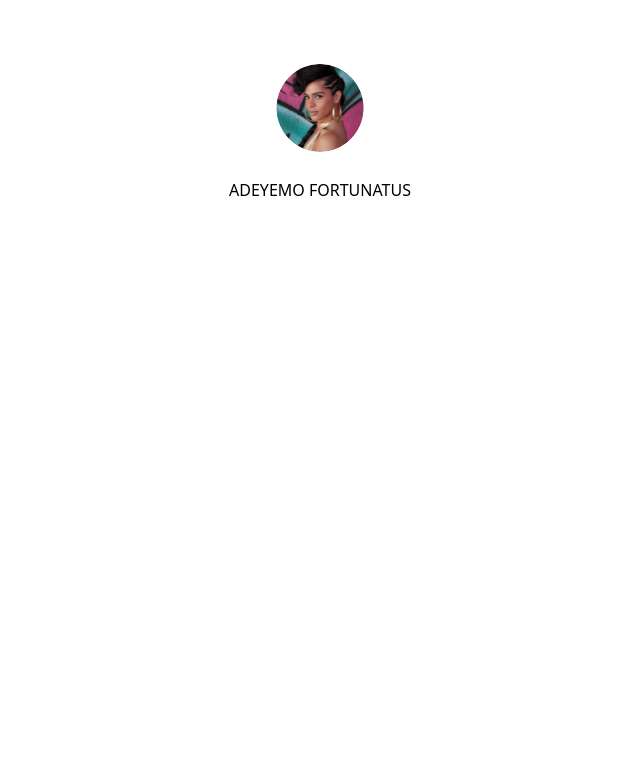
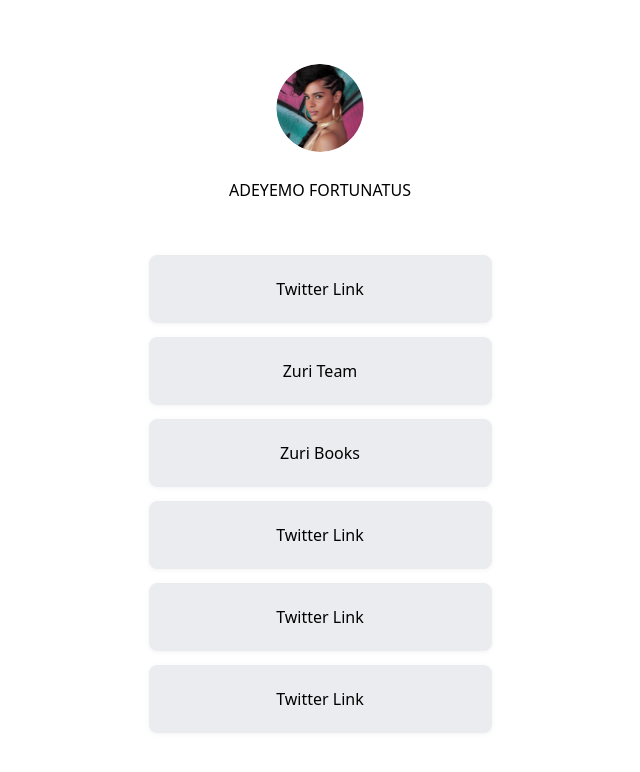
Before and after one commit to Natus05/HNGI, a React (Create React App) app: page / in a window 1280 px wide. Shown: the top 772 px of the page, without its empty margins (320-960 px from the left). Built offline with nearby package versions, Linux system fonts and the light colour scheme.

Commit message:
link section

```diff
--- a/src/App.js
+++ b/src/App.js
@@ -3,7 +3,7 @@ import Container from './components/Container'
 
 function App() {
   return (
-    <div className='sm:overflow-y-scroll bg-[#ffffff]'>
+    <div className='bg-[#ffffff]'>
        <div className='flex flex-col items-center py-[64px] px-[0px] gap-[24px]'>
           <Container />
        </div>
--- a/src/components/Container.jsx
+++ b/src/components/Container.jsx
@@ -14,12 +14,46 @@ function Container() {
                            </div>
 
                            <div id="slack" className='hidden text-black flex-row justify-center items-center gap-[8px] py-[0px] px-[0px] w-[343px] h-[28px]'>
-                              SLACK
+                              Natus05
                            </div>
                    </section>
 
-                   <section id="link_section" className=''>
+                   <section id="link_section" className='flex flex-col items-center py-[0px] px-[0px] w-[343px]'>
+                    <article id="twitter_link" className='mt-[24px] flex flex-row grow justify-center items-center gap-[12px] py-[0px] px-[0px] h-[58px] drop-shadow-[0px_1px_2px_rgba(16,24,40,0.05)]'>
+                    <a href='https://tailwindcss.com/docs/installation/play-cdn' target="_blanck">
+                         <span className='flex flex-row justify-center items-center py-[24px] px-[32px] gap-[8px] h-[68px] w-[343px] bg-[#EAECF0] border-[1px] border-[#EAECF0] border-solid rounded-[8px]'>Twitter Link</span>
+                    </a>
+                    </article>
 
+                    <article id="btn__zuri" className='mt-[24px] flex flex-row grow justify-center items-center gap-[12px] py-[0px] px-[0px] h-[58px] drop-shadow-[0px_1px_2px_rgba(16,24,40,0.05)]'>
+                    <a href='https://training.zuri.team/' target="_blanck">
+                         <span className='flex flex-row justify-center items-center py-[24px] px-[32px] gap-[8px] h-[68px] w-[343px] bg-[#EAECF0] border-[1px] border-[#EAECF0] border-solid rounded-[8px]'>Zuri Team</span>
+                    </a>
+                    </article>
+
+                    <article id="books" className='mt-[24px] flex flex-row grow justify-center items-center gap-[12px] py-[0px] px-[0px] h-[58px] drop-shadow-[0px_1px_2px_rgba(16,24,40,0.05)]'>
+                    <a href='http://books.zuri.team' target="_blanck">
+                         <span className='flex flex-row justify-center items-center py-[24px] px-[32px] gap-[8px] h-[68px] w-[343px] bg-[#EAECF0] border-[1px] border-[#EAECF0] border-solid rounded-[8px]'>Zuri Books</span>
+                    </a>
+                    </article>
+
+                    <article id="twitter_link" className='mt-[24px] flex flex-row grow justify-center items-center gap-[12px] py-[0px] px-[0px] h-[58px] drop-shadow-[0px_1px_2px_rgba(16,24,40,0.05)]'>
+                    <a href='https://tailwindcss.com/docs/installation/play-cdn' target="_blanck">
+                         <span className='flex flex-row justify-center items-center py-[24px] px-[32px] gap-[8px] h-[68px] w-[343px] bg-[#EAECF0] border-[1px] border-[#EAECF0] border-solid rounded-[8px]'>Twitter Link</span>
+                    </a>
+                    </article>
+
+                    <article id="twitter_link" className='mt-[24px] flex flex-row grow justify-center items-center gap-[12px] py-[0px] px-[0px] h-[58px] drop-shadow-[0px_1px_2px_rgba(16,24,40,0.05)]'>
+                    <a href='https://tailwindcss.com/docs/installation/play-cdn' target="_blanck">
+                         <span className='flex flex-row justify-center items-center py-[24px] px-[32px] gap-[8px] h-[68px] w-[343px] bg-[#EAECF0] border-[1px] border-[#EAECF0] border-solid rounded-[8px]'>Twitter Link</span>
+                    </a>
+                    </article>
+
+                    <article id="twitter_link" className='mt-[24px] flex flex-row grow justify-center items-center gap-[12px] py-[0px] px-[0px] h-[58px] drop-shadow-[0px_1px_2px_rgba(16,24,40,0.05)]'>
+                    <a href='https://tailwindcss.com/docs/installation/play-cdn' target="_blanck">
+                         <span className='flex flex-row justify-center items-center py-[24px] px-[32px] gap-[8px] h-[68px] w-[343px] bg-[#EAECF0] border-[1px] border-[#EAECF0] border-solid rounded-[8px]'>Twitter Link</span>
+                    </a>
+                    </article>
                    </section>
           </div>
     </div>
```
